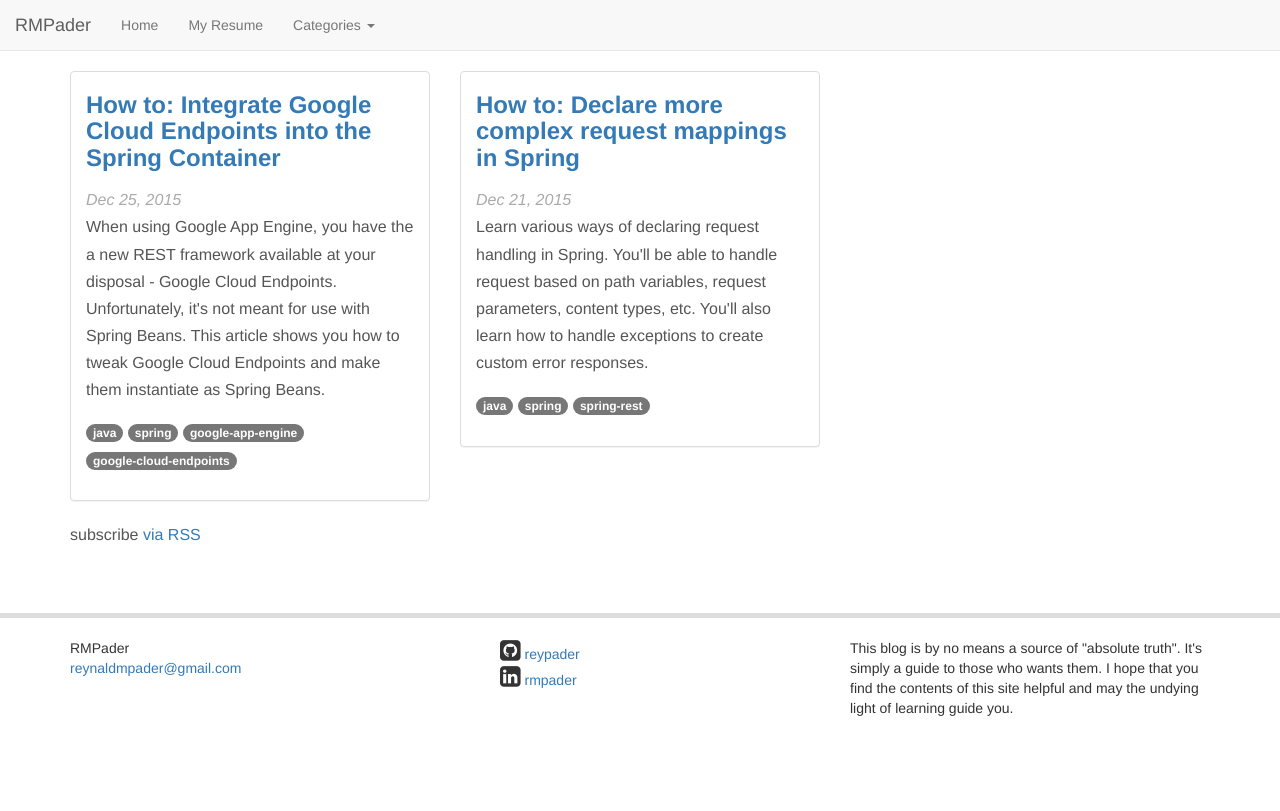
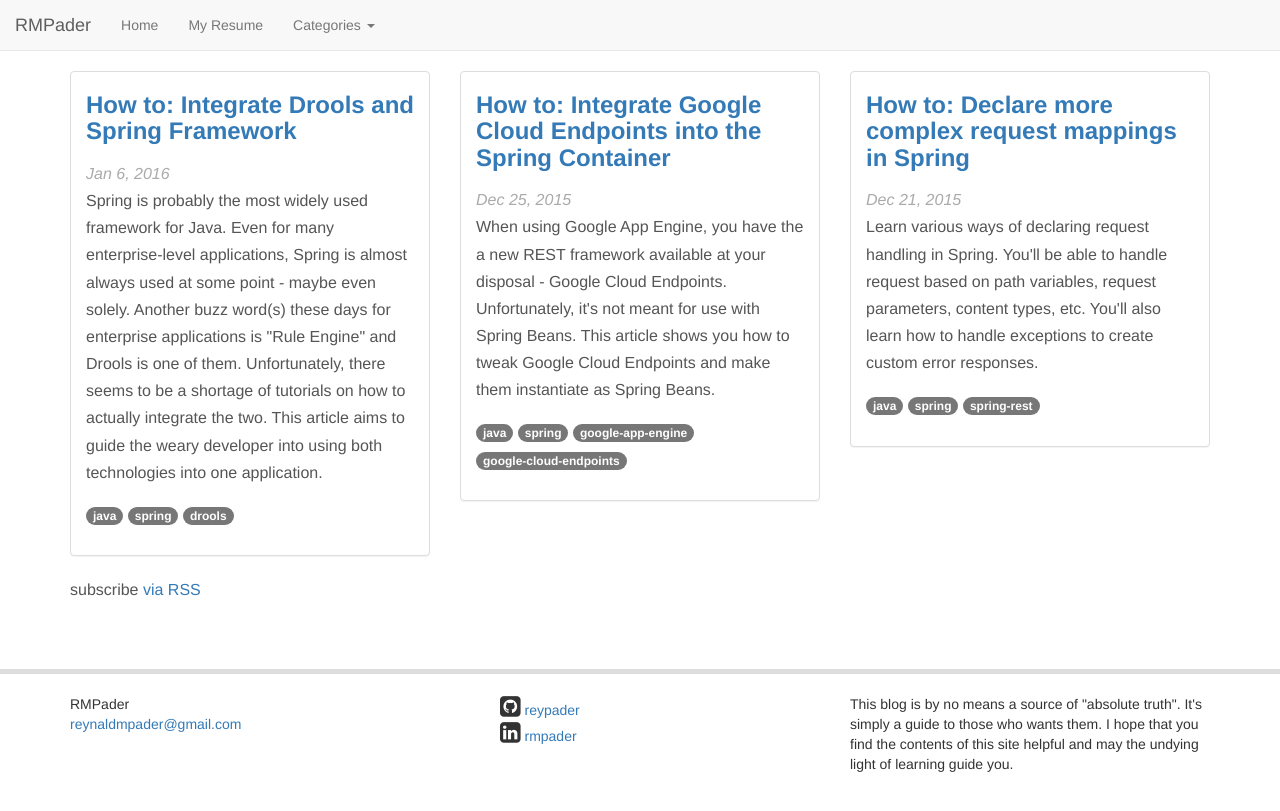
Before and after one commit to reypader/reypader.github.io-wip, a Jekyll site: the page built from index.html, in a window 1280 px wide. Shown: the top 811 px of the page. Built offline with Jekyll 4.4.1, drawn with Linux system fonts in a browser that asks for light colours; nearby versions of some CDN libraries; Markdown is read by kramdown in place of the engine named in the settings; some of the changed lines change nothing that is shown.

Commit message:
Add spring-drools tutorial

````diff
--- /dev/null
+++ b/_posts/2016-01-06-spring-drools.markdown
@@ -0,0 +1,265 @@
+---
+layout: post
+title:  "How to: Integrate Drools and Spring Framework"
+date:   2016-01-06 18:06:00 +0800
+description: "Spring is probably the most widely used framework for Java. Even for many enterprise-level applications, Spring is almost always used at some point - maybe even solely. Another buzz word(s) these days for enterprise applications is \"Rule Engine\" and Drools is one of them. Unfortunately, there seems to be a shortage of tutorials on how to actually integrate the two. This article aims to guide the weary developer into using both technologies into one application."
+tags: java spring drools
+---
+
+There are a few - very few - tutorials that show us how to integrate Spring and Drools. [This article in Scattercode](http://scattercode.co.uk/2015/02/06/a-minimal-spring-boot-drools-web-service/) actually does a
+great job and I highly suggest you have a look at that. [Technorage also has a pretty good tutorial](http://mytechnorage.blogspot.com/2014/10/drools-6-integration-with-spring-mvc-4.html) but I found it
+a bit hard to follow. I'm not sure, maybe it's just the layout that makes it a bit intimidating - and the colors? IDK IDK. Anyway, I'll be building upon the tutorial from Scattercode and see where
+we can get from there.
+
+This article focuses on how to configure your `KieContainer` which serves as the root of all interactions with Drools. We'll be looking at how to configure a classpath-based rule and a remote-based rule.
+The latter would be what you would be looking for if you wish to dynamically change rules without restarting the server, or redeploying.
+
+We'll be creating a "Course Suggestion" application that would return a list of courses that would fit based on a user's ratings of subjects. See the table below:
+
+<div class="row">
+    <div class="col-md-8 col-md-offset-2">
+        <table class="table">
+          <thead>
+          <tr>
+            <th><em>Course<em></th>
+            <th>math</th>
+            <th>software</th>
+            <th>electronics</th>
+            <th>physics</th>
+            <th>arts</th>
+            <th>social_studies</th>
+            <th>culinary</th>
+          </tr>
+          </thead>
+          <tbody>
+          <tr>
+            <th scope="row">Computer Science</th>
+            <td>6</td>
+            <td>9</td>
+            <td>3</td>
+            <td></td>
+            <td></td>
+            <td></td>
+            <td></td>
+          </tr>
+          <tr>
+            <th scope="row">Theoretical Physics</th>
+            <td>9</td>
+            <td></td>
+            <td></td>
+            <td>9</td>
+            <td></td>
+            <td></td>
+            <td></td>
+          </tr>
+          <tr>
+            <th scope="row">Theatrical Arts</th>
+            <td></td>
+            <td></td>
+            <td></td>
+            <td></td>
+            <td>9</td>
+            <td>6</td>
+            <td></td>
+          </tr>
+          </tbody>
+        </table>
+    </div>
+</div>
+
+Based on this table, if a user provides a rating of 9 in math, 9 in software, 5 in electronics, and 3 in physics, only the course Computer Science will be suggested. However, if the rating for physics is increased to 9, then
+there will be two suggested courses - Theoretical Physics and Computer Science.
+
+For simplicity, the only aspect that will change for each section is how the `KieContainer` is configured. The assumption is that you have an idea on how to use
+the `KieContainer` to fire rules. You can find the source code [here](https://github.com/reypader/blogstuff/tree/master/spring-drools).
+You will also find a guide there on how to setup [Drools Workbench](https://docs.jboss.org/drools/release/latest/drools-docs/html/pt05.html) and [Wildfly](http://wildfly.org/) (an alternative to Tomcat which is more compatible with Drools Workbench) on your machine.
+
+---------------
+
+## Declaring Rules within the Classpath
+
+If you've seen [the article in Scattercode](http://scattercode.co.uk/2015/02/06/a-minimal-spring-boot-drools-web-service/), you'll find that this section presents exactly the same configuration.
+The first step is to create the DRL file corresponding to the table above. If you need a reference, the [official documentation](http://docs.jboss.org/drools/release/latest/drools-docs/html_single/index.html#DroolsLanguageReferenceChapter) is still your best bet.
+The DRL file needs to be in the `src/main/resources/` directory. Ideally you should place it in a folder whose name is similar to a package structure (e.g. `com.rmpader.springdrools`).
+
+```js
+package com.rmpader.springdrools
+
+import com.rmpader.springdrools.fact.SubjectRating;
+
+global com.rmpader.springdrools.fact.Suggestions suggestions;
+
+rule "Suggest Computer Science"
+when
+    SubjectRating( subject=="math", rating >= 6)
+    SubjectRating( subject=="software", rating >= 9)
+    SubjectRating( subject=="electronics", rating >= 3)
+then
+    suggestions.addSuggestedCourseCode("COMP-SCI");
+end
+
+rule "Suggest Theoretical Physics"
+when
+    SubjectRating( subject=="math", rating >= 9)
+    SubjectRating( subject=="physics", rating >= 9)
+then
+    suggestions.addSuggestedCourseCode("THEOR-PHYS");
+end
+
+rule "Suggest Theatrical Arts"
+when
+    SubjectRating( subject=="arts", rating >= 9)
+    SubjectRating( subject=="social_studies", rating >= 6)
+then
+    suggestions.addSuggestedCourseCode("THEAT-ART");
+end
+```
+
+Notice the classes being used in this DRL file. `SubjectRating` and `Suggestions` are classes that exists in the classpath (i.e. they are either declared in the same project or in a dependency).
+These are *facts*. *Facts* are objects that are passed into the rule engine as input. You'll notice that the concept of imports are the same in Drools as it is in Java. This should help you get an idea on how facts should be declared and used.
+In the [sample code](https://github.com/reypader/blogstuff/tree/master/spring-drools), those classes are [defined](https://github.com/reypader/blogstuff/tree/master/spring-drools/drools-demo-facts/src/main/java/com/rmpader/springdrools/fact) in the `drools-demo-facts` directory.
+When writing your fact objects, I highly suggest that you place them in a separate maven artifact/project from your application. That artifact should only contain the fact objects and nothing else. It doesn't make sense to do it that way when you're doing the classpath rules configuration but you'll understand why once you use [remote artifacts](#fetching-rules-from-a-remote-location).
+
+Now that we have rules in place, we need to be able do declare them in the rule engine. The rule engine identifies rules that are declared in a `kmodule.xml` file in the `src/main/resources/META-INF` directory.
+To declare the rules, the `kmodule.xml` file needs to have the following content:
+
+```xml
+<kmodule xmlns="http://jboss.org/kie/6.0.0/kmodule">
+    <kbase name="base" default="true" packages="com.rmpader.springdrools">
+        <ksession name="session" default="true" type="stateless"/>
+    </kbase>
+</kmodule>
+```
+
+The `packages` attribute of the `<kbase/>` tag needs to be the same as the name of the directory where you've placed the DRL file. In this case, the directory name is `com.rmpader.springdrools`.
+I wouldn't go into detail about the other tags and attributes. I implore you to read the [official documentation](http://docs.jboss.org/drools/release/latest/drools-docs/html_single/index.html) to learn more about Drools itself.
+
+Now that we have the rules and the proper configuration for them to be recognized by the rules engine. We need only to tell the rules engine where to look for the configuration file `kmodule.xml`.
+To do that, we need to tell the `KieContainer` to look in the classpath.
+
+```java
+@Bean
+public KieContainer kieContainer() throws IOException {
+    KieServices ks = KieServices.Factory.get();
+    return ks.getKieClasspathContainer();
+}
+```
+
+With this, each time you fire rules, the DRL file declared in your classpath `kmodule.xml` will be used. You can see the complete source [here](https://github.com/reypader/blogstuff/tree/master/spring-drools/drools-demo-app-classpath).
+
+This is a very simple use-case. Actually, you'll rarely want this particular configuration. Why? The strength of rule engines is that they are decoupled from
+your application. Which means that they could change independently from the application itself without disrupting service. With a classpath rule, evertime you need
+to change the rules, you'll need to rebuild and re-deploy the application which needs a certain amount of downtime. So, how do you change the rules without
+stopping the server? You should be...
+
+---------------
+
+## Fetching Rules from a Remote Location
+
+Fetching rules remotely is actually the most common use-case for Drools in my opinion. Strangely enough, I've yet to find a tutorial on how to do this. Hopefully, this section
+does a decent enough job to show you how.
+
+---------------
+
+### Drools Workbench
+
+<img class="img-rounded img-responsive center-block" src="https://docs.jboss.org/drools/release/6.2.0.Final/drools-docs/html_single/images/Workbench/ReleaseNotes/kie-drools-wb.png">
+<div style="margin:auto; text-align:center"><em>Taken from the Drools Documentation</em></div>
+
+Before diving into the configuration, let me introduce you first to the [Drools Workbench](https://docs.jboss.org/drools/release/latest/drools-docs/html/pt05.html). This application
+is where we will be authoring and serving rules. To those who use [Maven](https://maven.apache.org/), it's very similar to [Nexus](http://books.sonatype.com/nexus-book/reference/intro-sect-intro.html). In fact, it also serves rules as JAR artifacts. Basically
+the rules themselves are also Maven Artifacts. Aside from serving as a repository, the Drools Workbench can also serve as your IDE for authoring projects/rules.
+
+The README of the sample source code contains guides on how to [author rules](https://github.com/reypader/blogstuff/tree/master/spring-drools#setup-a-drools-project) as well as setting up your [Drools Workbench and Wildfly](https://github.com/reypader/blogstuff/tree/master/spring-drools#setup-wildfly).
+Wildfly was used over Tomcat due to compatibility issues.
+
+---------------
+
+### The Facts Artifact
+
+Earlier, I've mentioned that you should place your facts in a separate maven artifact. Also, if you've gone through the guide on how to author rules, you'll also see that the first thing needed
+is to have a facts artifact ready to be imported. The reason for this is that since your application and the rules project are two different projects that use the same fact objects, there needs to be a uniform
+definition of the classes being used. By now you've probably realized that the same is true with API artifacts of certain libraries (e.g. [log4j-api](http://mvnrepository.com/artifact/org.apache.logging.log4j/log4j-api), [JPA](http://mvnrepository.com/artifact/javax.persistence/persistence-api)).
+Hence, separating the fact objects artifact becomes mandatory when doing remote rules.
+
+---------------
+
+### Retrieving a rule from Drools Workbench
+
+Alright! Now that we've cleared up some things needed to be able to fetch rules remotely, we can jump right in to how the configuration of the `KieContainer` looks like.
+
+The idea of fetching the rules remotely is that your application will download the JAR file of the rules from the Drools Workbench and include its contents into the classpath.
+To be able to do this, you need to add the artifact as a `KieModule` into your application's `KieRepository`. The "source" of the `KieModule` will come from the data contained in the
+downloaded rule artifact which is declared as a `org.drools.core.io.impl.UrlResource` (not to be confused with Spring's own `UrlResource`).
+Feeling lost? Hopefully this snippet could clear things up a bit.
+
+```java
+@Bean
+public KieContainer kieContainer() throws IOException {
+    KieServices ks = KieServices.Factory.get();
+
+    KieResources resources = ks.getResources();
+    String url = "http://localhost:8080/kie-drools-wb-6.3.0.Final-wildfly8/maven2/com/rmpader/course-suggestion/1.0/course-suggestion-1.0.jar";
+    UrlResource urlResource = (UrlResource) resources.newUrlResource(url);
+    urlResource.setUsername("drools-user");
+    urlResource.setPassword("password");
+    urlResource.setBasicAuthentication("enabled");
+    InputStream stream = urlResource.getInputStream();
+
+    KieRepository repo = ks.getRepository();
+    KieModule k = repo.addKieModule(resources.newInputStreamResource(stream));
+    return ks.newKieContainer(k.getReleaseId());
+}
+```
+
+As you can see here, the authentication parameters need to always be present because Drools Workbench requires authentication details for any form of
+interaction. Of course, it would be best if you could externalize the values into a properties file. You can see the complete source [here](https://github.com/reypader/blogstuff/tree/master/spring-drools/drools-demo-app-remote).
+
+Great! So, now we are fetching rules remotely from the workbench. What does this mean, exactly? For one, you no longer need to declare a `kmodule.xml` in your
+application's `src/main/resources` folder as well as declare DRL files. That's one less element that new developers in a project need to know about. However,
+there is one piece left missing. How do we...
+
+---------------
+
+## Dynamically change rule versions
+
+At this point in the article, the goal to show you how to fetch rules remotely is already met. This section focuses on how to change the version which is basically
+executing the same code in the configuration bean for `KieContainer` with a different artifact URL and executing `kieContainer.updateToVersion(...)`.
+
+```java
+KieServices ks = KieServices.Factory.get();
+KieResources resources = ks.getResources();
+String url = "http://localhost:8080/kie-drools-wb-6.3.0.Final-wildfly8/maven2/"
+        + createPath(ruleArtifact.getGroupId(),
+                     ruleArtifact.getArtifactId(),
+                     ruleArtifact.getVersion());
+UrlResource urlResource = (UrlResource) resources.newUrlResource(url);
+urlResource.setUsername("drools-user");
+urlResource.setPassword("password");
+urlResource.setBasicAuthentication("enabled");
+InputStream is = urlResource.getInputStream();
+
+KieRepository repo = ks.getRepository();
+KieModule k = repo.addKieModule(resources.newInputStreamResource(is));
+kieContainer.updateToVersion(k.getReleaseId());
+```
+
+* `createPath()` transforms the group ID, artifact ID, and the version into its equivalent URL path. For Example:
+    `com.rmpader.groupid:artifactid:version` becomes `com/rmpader/groupid/artifactid/version/artifactid-version.jar`
+
+* `ruleArtifact` is an entity retrieved from the database.
+
+As with the configuration, you still need to declare the artifact as a `UrlResource` and add it as a `KieModule` in the `KieRepository`. The only new step for that
+matter is to update the version that the `KieContainer` itself is using. Of course, there's still the matter of saving the activated version details somewhere (e.g. database).
+I'll leave that part up to you but if you wish to see a sample application, you can find one [here](https://github.com/reypader/blogstuff/tree/master/spring-drools/drools-demo-app-versioned).
+The sample application saves the group ID, artifact ID, and the version in the database. It also saves which one among all the saved versions is currently active so that
+when the application starts up, the application first fetches the version details from the database and constructs the correct artifact URL from it.
+
+**Note: The sample application does not take into account multiple instances. In the case that multiple instances are running, activating a version in one instance does not update the version used by the others. That part could be made into a separate article itself.**
+
+---------------
+
+There you have it, a tutorial on how to fetch rules remotely from Drools Workbench.
+
+*Cheers!*<br>
+Rey
--- a/_sass/_layout.scss
+++ b/_sass/_layout.scss
@@ -34,6 +34,10 @@
   line-height: 1.7;
   color: #555;
   font-size: $base-font-size;
+
+  td, thead th {
+    text-align:center;
+  }
 }
 
 hr {
````
